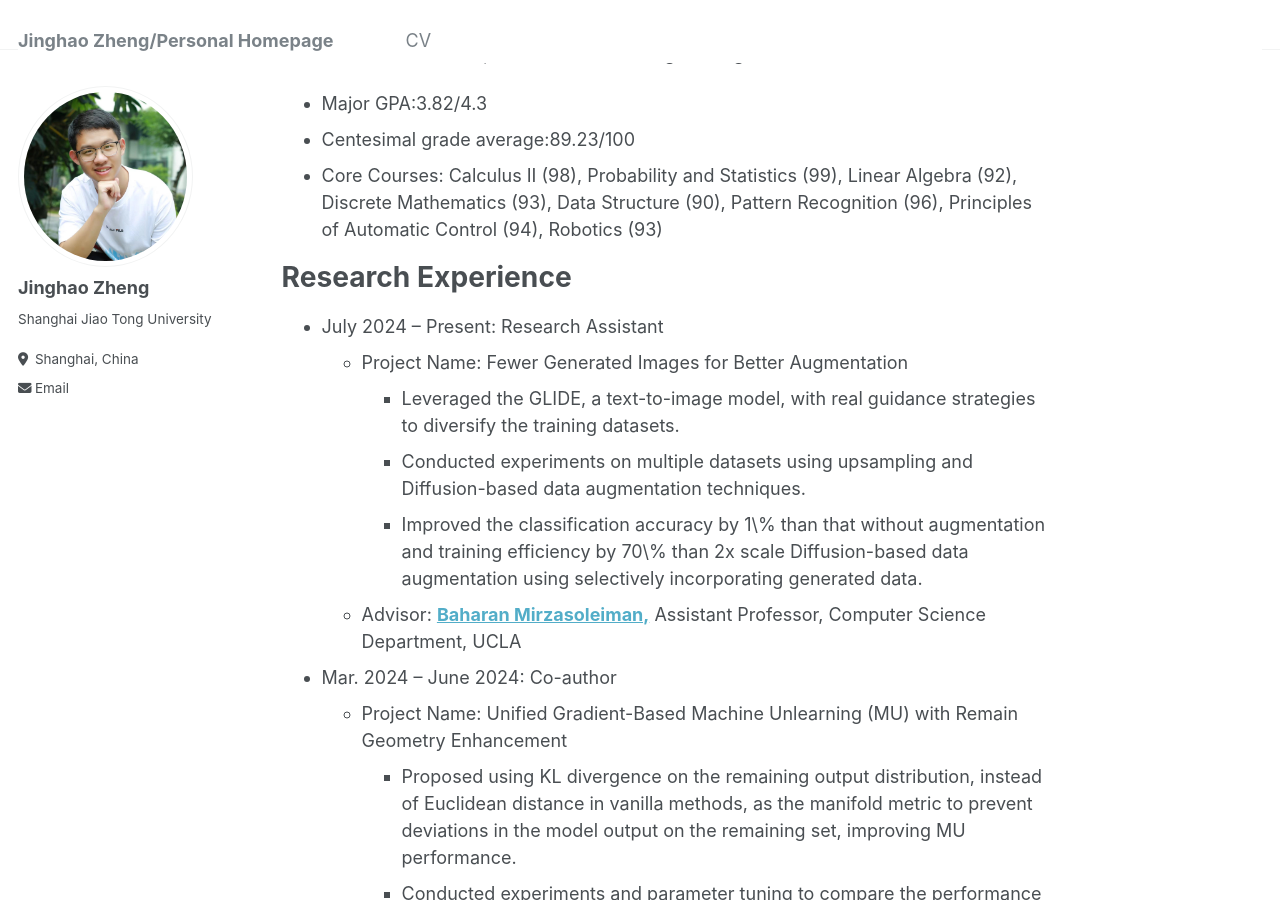
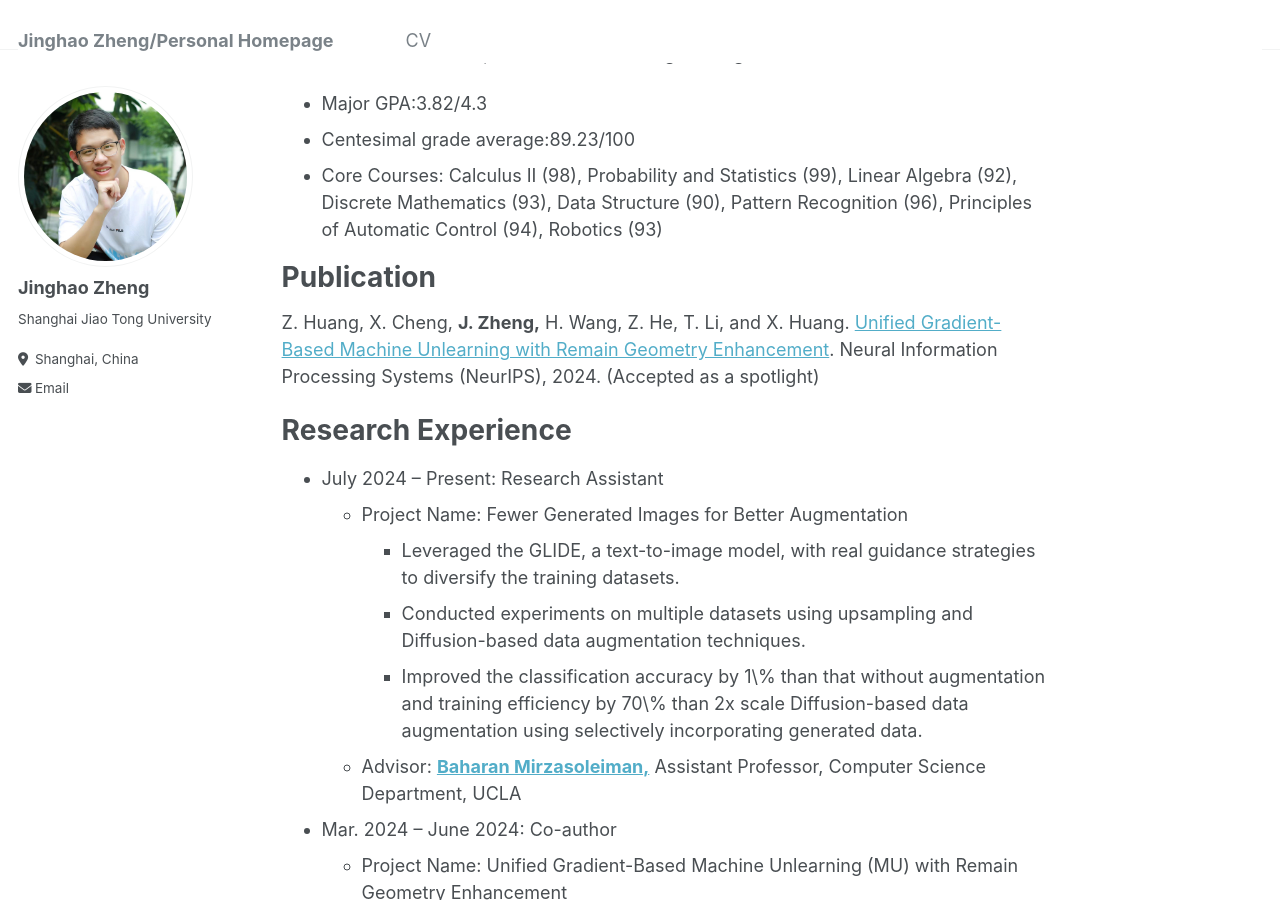
Before and after one commit to JinghaoZheng/JinghaoZheng.github.io, a Jekyll site: the page built from _pages/about.md, in a window 1280 px wide and 900 px high, scrolled down 735 px. Built offline with Jekyll 4.4.1, drawn with Linux system fonts in a browser that asks for light colours.

Commit message:
Update about.md

```diff
--- a/_pages/about.md
+++ b/_pages/about.md
@@ -28,6 +28,10 @@ B.E. in Automation(Computer Science and Engineering), Minor in Finance
 * Centesimal grade average:89.23/100
 * Core Courses: Calculus ΙΙ (98), Probability and Statistics (99), Linear Algebra (92), Discrete Mathematics (93),
 Data Structure (90), Pattern Recognition (96), Principles of Automatic Control (94), Robotics (93)
+
+Publication
+======
+Z. Huang, X. Cheng, **J. Zheng,** H. Wang, Z. He, T. Li, and X. Huang. [Unified Gradient-Based Machine Unlearning with Remain Geometry Enhancement](https://arxiv.org/abs/2409.19732). Neural Information Processing Systems (NeurIPS), 2024. (Accepted as a spotlight)
 
 Research Experience
 ======
```
